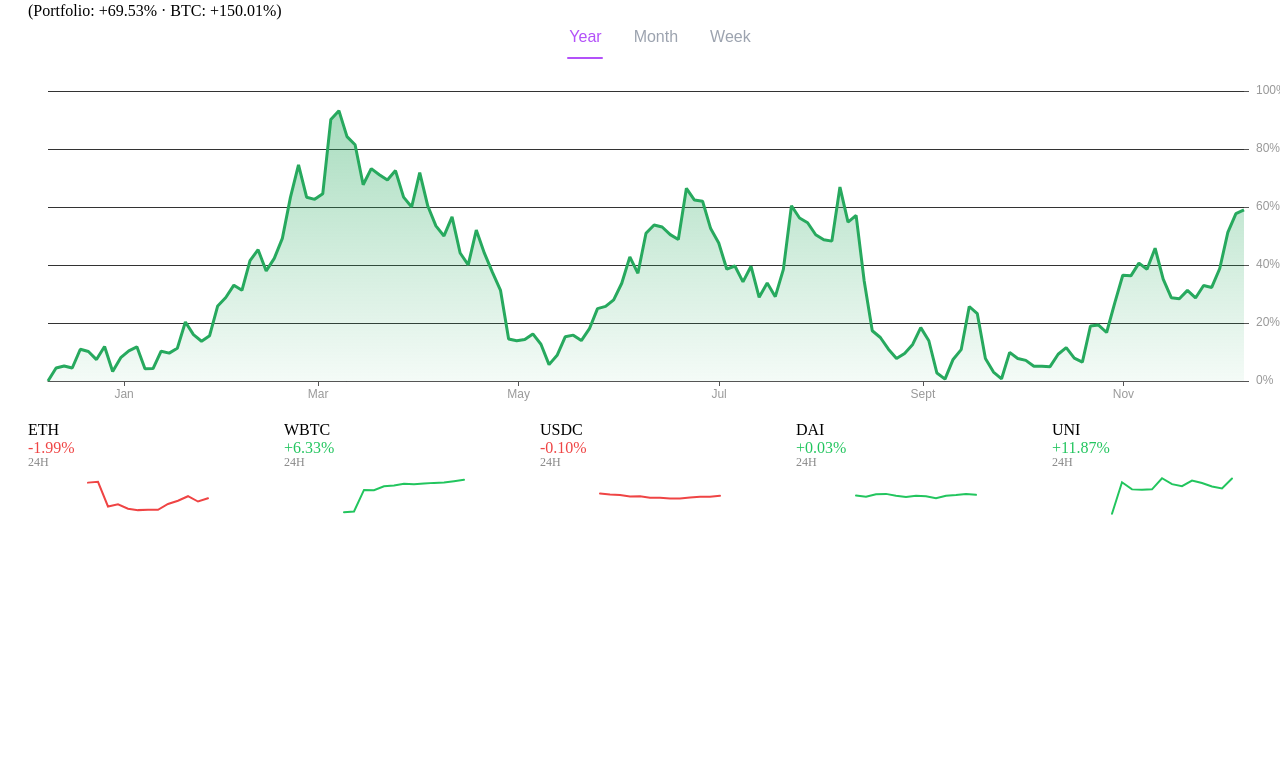
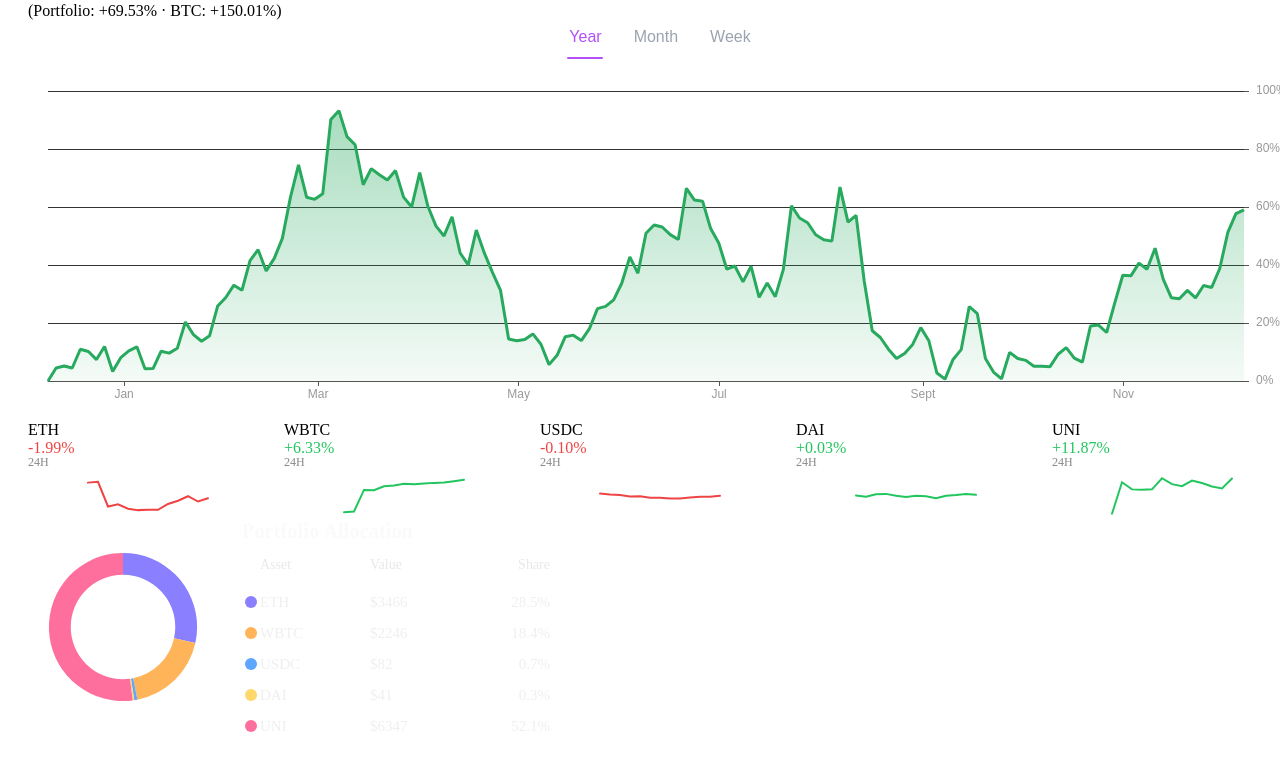
Before and after one commit to 4fek7ka/factor-flow, a React app in the folder frontend/: page / in a window 1280 px wide. Shown: the part 397-1160 px from the top of the page. Before the commit the page ends 945 px from the top, so only its background shows below. Built offline with nearby package versions, Linux system fonts and the light colour scheme; the HTML template or start-up script is replaced by a standard one.

Commit message:
Improve Portfolio Allocation UI: brighter and larger typography, enhanced headers, balanced color contrast, cleaner layout

```diff
--- /dev/null
+++ b/frontend/src/components/PortfolioAllocation.tsx
@@ -0,0 +1,201 @@
+import React, { useEffect, useRef, useMemo } from "react";
+import * as echarts from "echarts";
+import type { HistoryPoint } from "../services/portfolioService";
+
+const ASSET_COLORS: Record<string, string> = {
+  ETH: "#8A7FFF",
+  WBTC: "#FFB45A",
+  USDC: "#5DA7FF",
+  DAI: "#FFD86B",
+  UNI: "#FF6F9E",
+};
+
+const AMOUNTS = {
+  ETH: 2,
+  WBTC: 0.03,
+  USDC: 80,
+  DAI: 40,
+  UNI: 400,
+};
+
+type Props = {
+  history: HistoryPoint[];
+};
+
+export function PortfolioAllocation({ history }: Props) {
+  const chartRef = useRef<HTMLDivElement>(null);
+  const chart = useRef<echarts.ECharts | null>(null);
+
+  // ============================
+  // 📌 Расчёт распределения
+  // ============================
+  const allocation = useMemo(() => {
+    if (!history.length) return [];
+
+    const last = history[history.length - 1];
+
+    const values = Object.entries(AMOUNTS).map(([symbol, amount]) => {
+      const price = last.prices[symbol as keyof typeof last.prices];
+      const valueUsd = price * amount;
+      return { symbol, valueUsd };
+    });
+
+    const total = values.reduce((s, v) => s + v.valueUsd, 0);
+
+    return values.map((v) => ({
+      ...v,
+      pct: total ? (v.valueUsd / total) * 100 : 0,
+    }));
+  }, [history]);
+
+  // ============================
+  // 📌 Donut
+  // ============================
+  useEffect(() => {
+    if (!chartRef.current) return;
+
+    chart.current = echarts.init(chartRef.current);
+    const inst = chart.current;
+
+    const option = {
+      backgroundColor: "transparent",
+      series: [
+        {
+          type: "pie",
+          radius: ["55%", "78%"],
+          center: ["50%", "50%"],
+          label: { show: false },
+          labelLine: { show: false },
+          data: allocation.map((a) => ({
+            value: a.valueUsd,
+            name: a.symbol,
+            itemStyle: { color: ASSET_COLORS[a.symbol] },
+          })),
+        },
+      ],
+    };
+
+    inst.setOption(option);
+    const ro = new ResizeObserver(() => inst.resize());
+    ro.observe(chartRef.current);
+
+    return () => {
+      ro.disconnect();
+      inst.dispose();
+    };
+  }, [allocation]);
+
+  if (!allocation.length) return null;
+
+  return (
+    <div
+      className="card mt-3"
+      style={{
+        maxWidth: "620px",
+        borderRadius: "10px",
+      }}
+    >
+      <div
+        className="card-body"
+        style={{
+          display: "flex",
+          gap: "24px",
+          alignItems: "center",
+        }}
+      >
+        {/* Donut */}
+        <div
+          ref={chartRef}
+          style={{
+            width: "190px",
+            height: "190px",
+            flexShrink: 0,
+          }}
+        />
+
+        {/* Legend */}
+        <div
+          style={{
+            display: "flex",
+            flexDirection: "column",
+            gap: "14px",
+            width: "100%",
+          }}
+        >
+          {/* Заголовок */}
+          <h4
+            style={{
+              margin: 0,
+              fontSize: "20px",      // ещё немного крупнее
+              color: "#FAFAFA",       // почти белый, но не режет глаза
+              fontWeight: 600,
+              letterSpacing: "0.2px",
+            }}
+          >
+            Portfolio Allocation
+          </h4>
+
+          {/* Header */}
+          <div
+            style={{
+              display: "grid",
+              gridTemplateColumns: "18px 110px 110px 70px",
+              fontSize: "14px",       // чуть крупнее
+              color: "#E8E8E8",       // светло-серый ближе к белому
+              paddingBottom: "6px",
+              borderBottom: "1px solid rgba(255,255,255,0.08)",
+              fontWeight: 500,
+            }}
+          >
+            <div></div>
+            <div>Asset</div>
+            <div>Value</div>
+            <div style={{ textAlign: "right" }}>Share</div>
+          </div>
+
+          {/* Rows */}
+          {allocation.map((a) => (
+            <div
+              key={a.symbol}
+              style={{
+                display: "grid",
+                gridTemplateColumns: "18px 110px 110px 70px",
+                alignItems: "center",
+                fontSize: "15px",        // весь текст чуть крупнее
+                color: "#EFEFEF",         // светлее чем раньше
+              }}
+            >
+              {/* dot */}
+              <div
+                style={{
+                  width: 12,
+                  height: 12,
+                  borderRadius: "50%",
+                  background: ASSET_COLORS[a.symbol],
+                  justifySelf: "center",
+                }}
+              />
+
+              {/* name */}
+              <div style={{ fontWeight: 500 }}>{a.symbol}</div>
+
+              {/* value */}
+              <div>${a.valueUsd.toFixed(0)}</div>
+
+              {/* percentage */}
+              <div
+                style={{
+                  textAlign: "right",
+                  fontWeight: 500,
+                  color: "#EFEFEF",
+                }}
+              >
+                {a.pct.toFixed(1)}%
+              </div>
+            </div>
+          ))}
+        </div>
+      </div>
+    </div>
+  );
+}
--- a/frontend/src/components/PortfolioSection.tsx
+++ b/frontend/src/components/PortfolioSection.tsx
@@ -10,7 +10,8 @@ import type { HistoryPoint, Period } from "../services/portfolioService";
 
 import { PortfolioMetricsRow } from "./PortfolioMetricsRow";
 import { PortfolioChartCard } from "./PortfolioChartCard";
-import { AssetSparklinesSection } from "./AssetSparklinesSection"; // ← добавлено
+import { AssetSparklinesSection } from "./AssetSparklinesSection";
+import { PortfolioAllocation } from "./PortfolioAllocation";
 
 export function PortfolioSection() {
   const history = historyJson as unknown as HistoryPoint[];
@@ -47,10 +48,11 @@ export function PortfolioSection() {
         history={filteredHistory}
       />
 
-      {/* НОВАЯ СЕКЦИЯ — ТОП АКТИВЫ С МИНИ-ГРАФИКАМИ */}
-      <AssetSparklinesSection
-        history={filteredHistory}
-      />
+      {/* ТОП АКТИВЫ — 24H mini sparkline charts */}
+      <AssetSparklinesSection history={filteredHistory}  />
+
+      {/* НОВЫЙ БЛОК — ДОНАТ РАСПРЕДЕЛЕНИЯ */}
+      <PortfolioAllocation history={filteredHistory} />
     </div>
   );
 }
```
